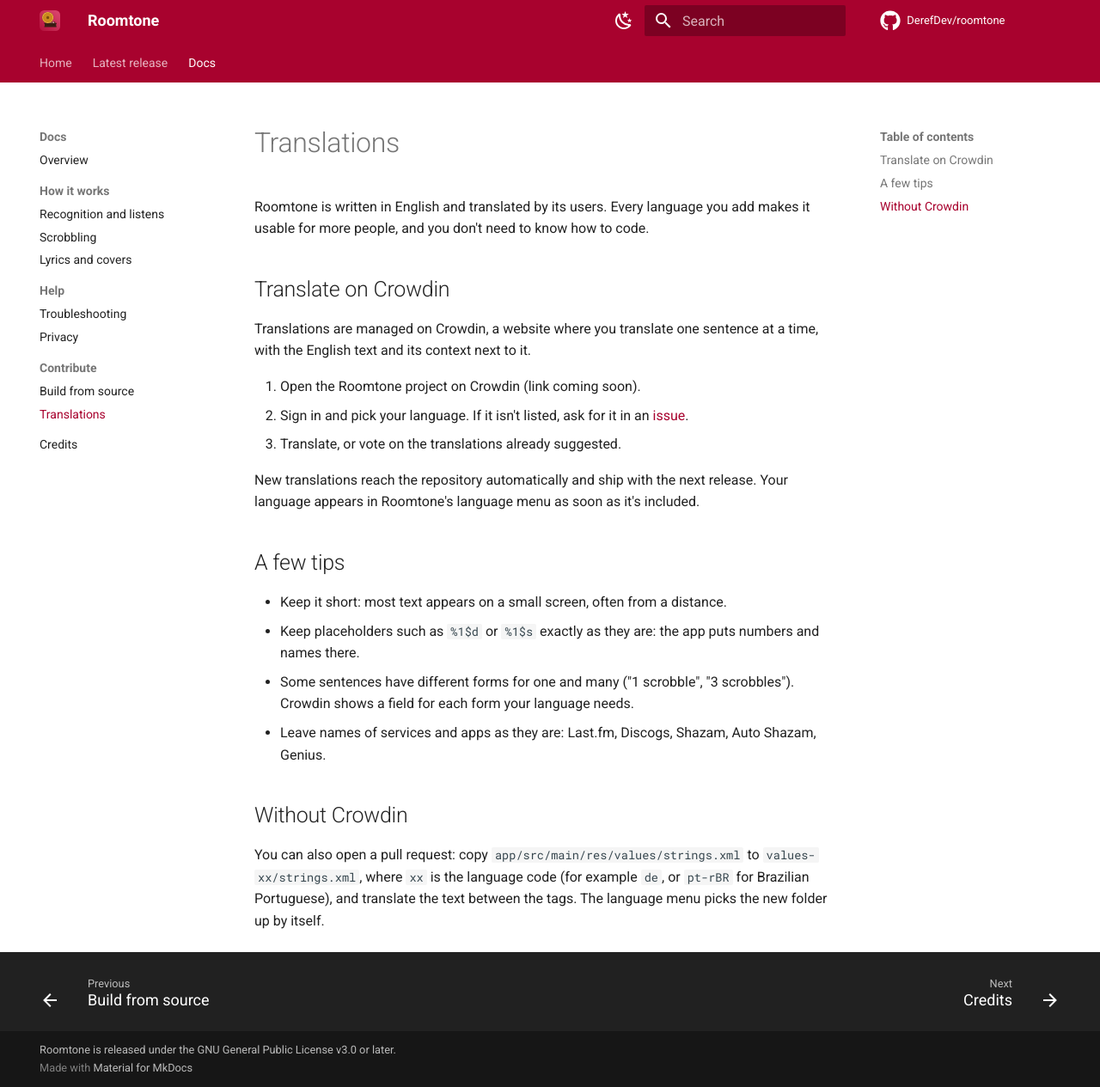
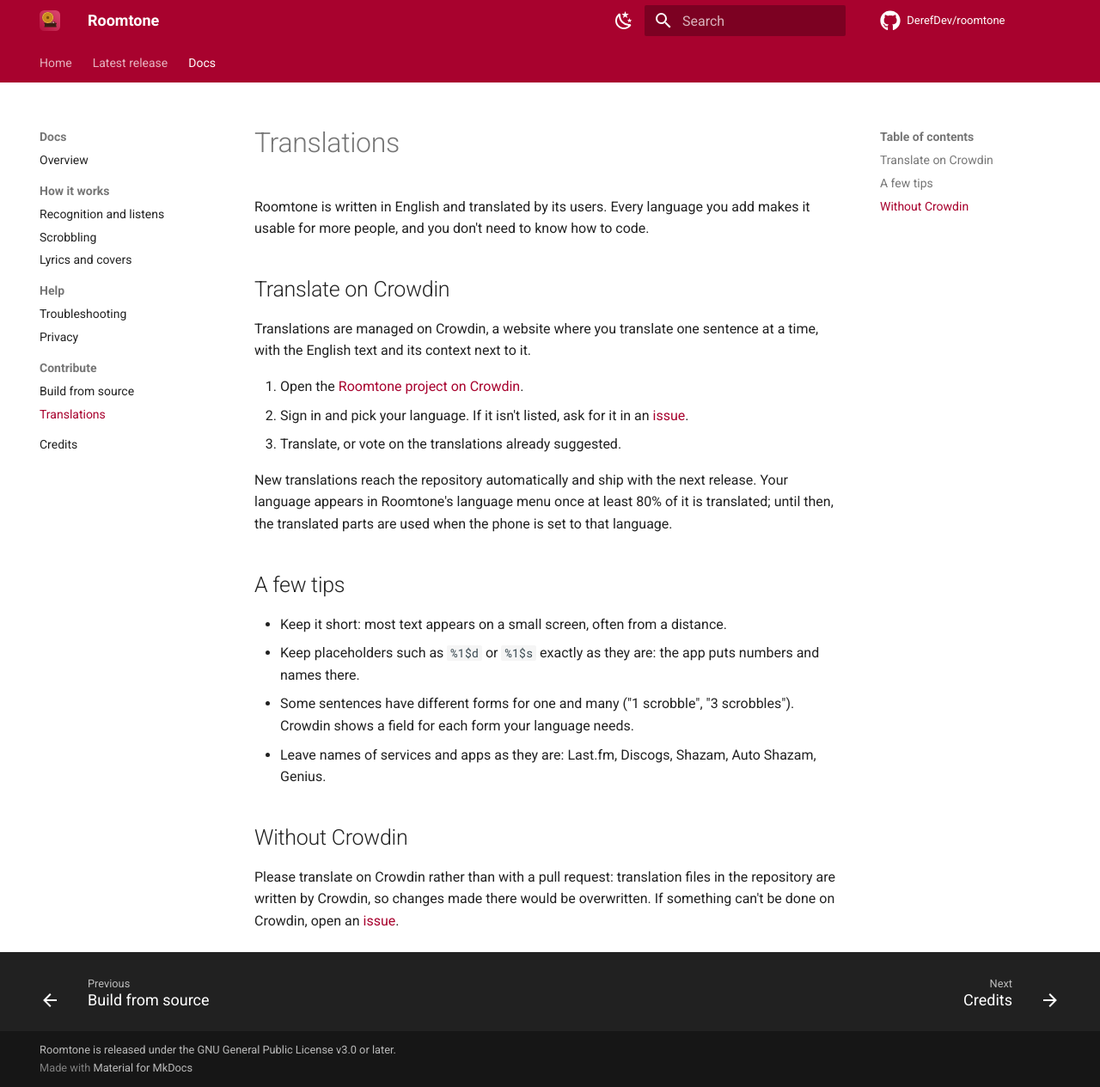
Before and after one commit to DerefDev/roomtone, an MkDocs documentation site: the page built from docs/translations.md, in a window 1280 px wide and 1265 px high. Shown: the whole window at 86% size. Built offline with MkDocs 1.6.1 and Material for MkDocs 9.7.7, drawn with Linux system fonts in a browser that asks for light colours; comment, search, counter and statistics services are not loaded.

Commit message:
Link the Crowdin project from the README and the translation docs

```diff
--- a/docs/translations.md
+++ b/docs/translations.md
@@ -9,14 +9,15 @@ code.
 Translations are managed on Crowdin, a website where you translate one
 sentence at a time, with the English text and its context next to it.
 
-1. Open the Roomtone project on Crowdin (link coming soon).
+1. Open the [Roomtone project on Crowdin](https://crowdin.com/project/roomtone).
 2. Sign in and pick your language. If it isn't listed, ask for it in an
    [issue](https://github.com/DerefDev/roomtone/issues).
 3. Translate, or vote on the translations already suggested.
 
 New translations reach the repository automatically and ship with the next
-release. Your language appears in Roomtone's language menu as soon as it's
-included.
+release. Your language appears in Roomtone's language menu once at least 80%
+of it is translated; until then, the translated parts are used when the phone
+is set to that language.
 
 ## A few tips
 
@@ -30,8 +31,7 @@ included.
 
 ## Without Crowdin
 
-You can also open a pull request: copy
-`app/src/main/res/values/strings.xml` to `values-xx/strings.xml`, where `xx`
-is the language code (for example `de`, or `pt-rBR` for Brazilian Portuguese),
-and translate the text between the tags. The language menu picks the new
-folder up by itself.
+Please translate on Crowdin rather than with a pull request: translation files
+in the repository are written by Crowdin, so changes made there would be
+overwritten. If something can't be done on Crowdin, open an
+[issue](https://github.com/DerefDev/roomtone/issues).
```
Also changed, not shown: README.md (+4 -1 lines).
